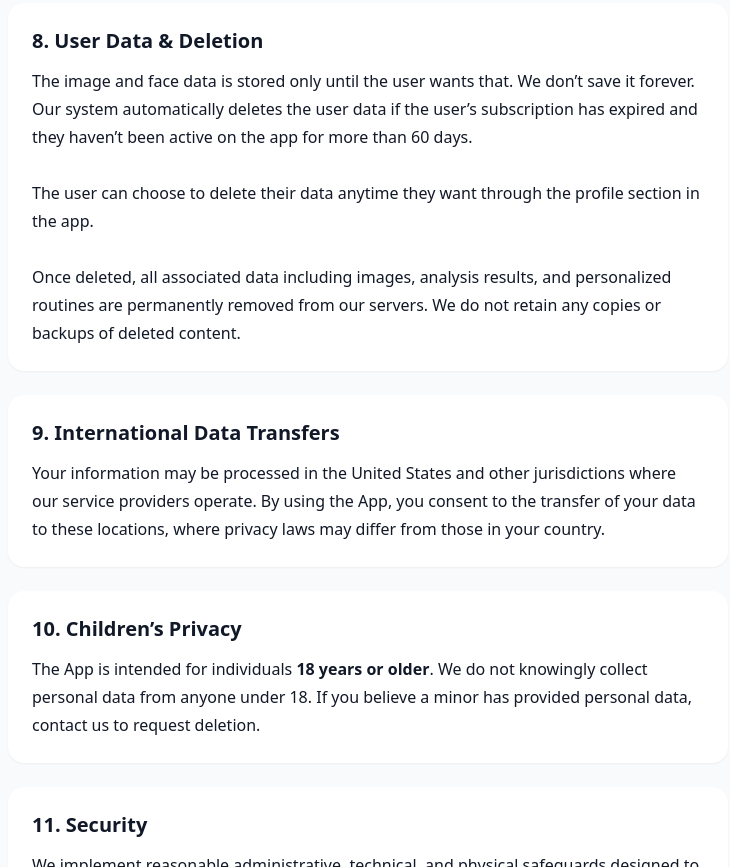
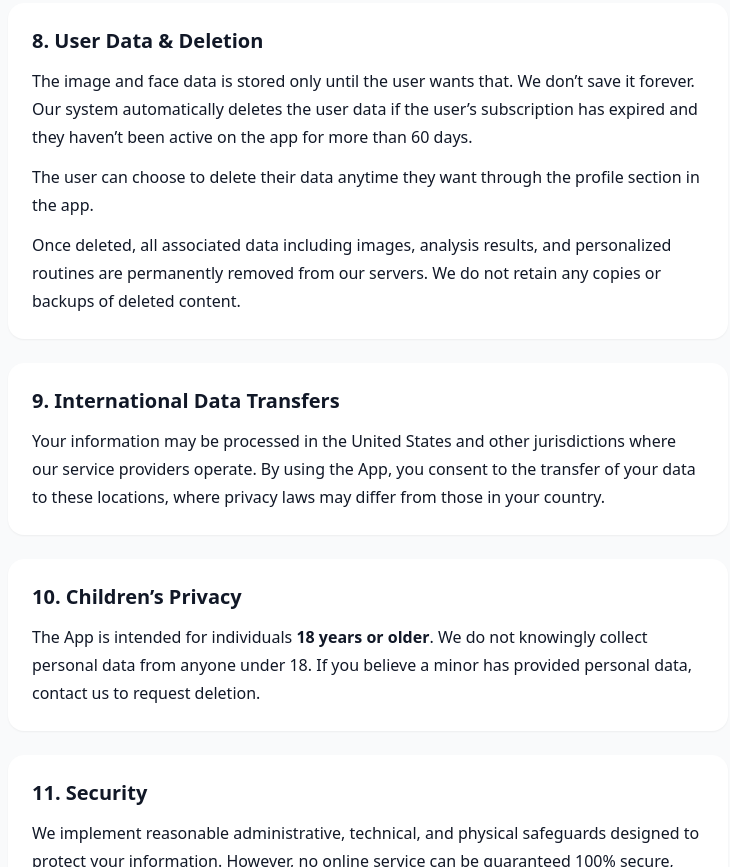
Before and after one commit to getnexifylabs/sknly, a plain HTML site: page privacy.html in a window 1280 px wide. Shown: the part 2509-3376 px from the top of the page, without its empty margins (272-1002 px from the left). Drawn offline with nearby package versions, Linux system fonts and the light colour scheme.

Commit message:
Update privacy.html

```diff
--- a/privacy.html
+++ b/privacy.html
@@ -113,9 +113,11 @@
       <h2 class="text-xl font-bold mb-3">8. User Data & Deletion</h2>
       <p class="leading-7">
         The image and face data is stored only until the user wants that. We don’t save it forever. Our system automatically deletes the user data if the user’s subscription has expired and they haven’t been active on the app for more than 60 days.
-        <br><br>
+      </p>
+      <p class="leading-7 mt-3">
         The user can choose to delete their data anytime they want through the profile section in the app.
-        <br></br>
+      </p>
+      <p class="leading-7 mt-3">
         Once deleted, all associated data including images, analysis results, and personalized routines are permanently removed from our servers. We do not retain any copies or backups of deleted content.
       </p>
     </section>
```
